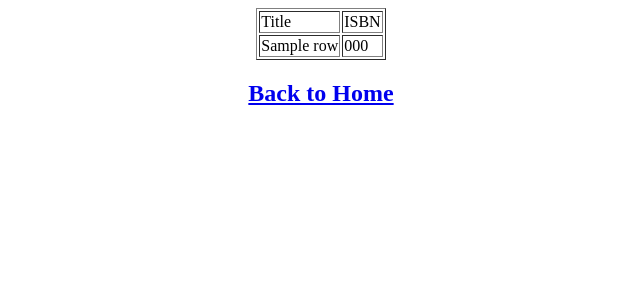
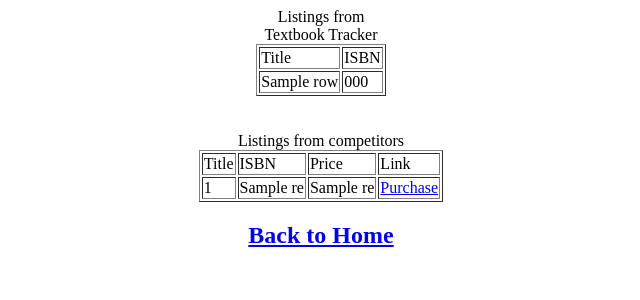
Before and after one commit to madelinemarks/COP4521GroupProject, a Flask app: template templates/searchResults.html in a window 1280 px wide. Shown: the top 300 px of the page, without its empty margins (319-959 px from the left). Run offline with Flask 2, Linux system fonts and the light colour scheme; the template is opened without the code that fills it: most values are stand-ins (such as "Sample title", 1, 10 or a date in 2020).

Commit message:
Show ISBN scraping result for lowest price along with link

```diff
--- a/templates/searchResults.html
+++ b/templates/searchResults.html
@@ -3,6 +3,7 @@
       <h1>{{ msg }}</h1>
       <center>
       <table border = 1>
+      <caption>Listings from Textbook Tracker</caption>
          <thead>
             <td>Title</td>
             <td>ISBN</td>
@@ -15,6 +16,26 @@
             </tr>
          {% endfor %}
       </table>
+      <br>
+      <br>
+      <table border = 1>
+         <caption>Listings from competitors</caption>
+            <thead>
+               <td>Title</td>
+               <td>ISBN</td>
+               <td>Price</td>
+               <td>Link</td>
+            </thead>
+
+            {% for res in webRows %}
+               <tr>
+                  <td>{{res[0]}}</td>
+                  <td>{{res[1]}}</td>
+                  <td>{{res[2]}}</td>
+                  <td><a href="{{res[3]}}">Purchase</a></td>
+               </tr>
+            {% endfor %}
+         </table>
       <h2><a href = "/">Back to Home </a></h2>
       </center>
    </body>
```
